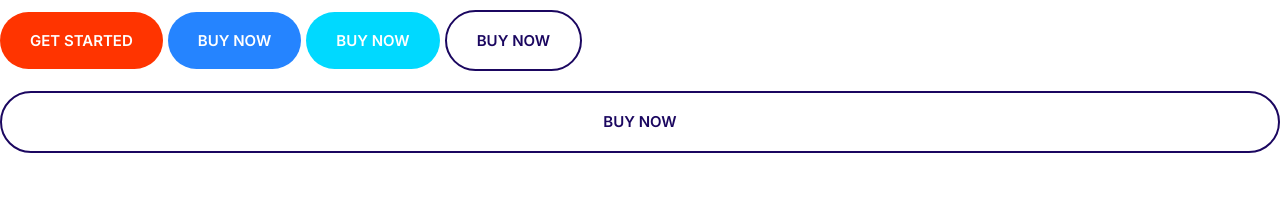
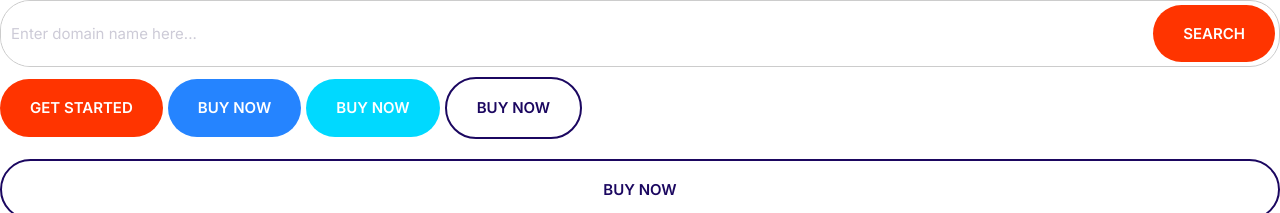
Before and after one commit to zhengshuang2011/HTML-CSS-Project, a plain HTML site: page index.html in a window 1280 px wide. Shown: the top 213 px of the page. Drawn offline with Linux system fonts and the light colour scheme.

Commit message:
Define the input component.

```diff
--- a/css/styles.css
+++ b/css/styles.css
@@ -4,6 +4,8 @@
   --color-accent: #ff3400;
   --color-heading: #1b0760;
   --color-body: #918ca4;
+  --color-border: #ccc;
+  --border-radius: 30px;
 }
 *,
 *::before,
@@ -213,3 +215,34 @@
     font-size: 1.5rem;
   }
 }
+
+/* Inputs */
+.input {
+  padding: 1.5rem 3.5rem;
+  border: 1px solid var(--color-border);
+  border-radius: var(--border-radius);
+  outline: 0;
+  color: var(--color-heading);
+  font-size: 2rem;
+}
+::placeholder {
+  color: #cdcbd7;
+}
+.input-group {
+  border: 1px solid var(--color-border);
+  border-radius: var(--border-radius);
+  display: flex;
+}
+.input-group .input {
+  border: 0;
+  flex-grow: 1;
+  padding: 1.5rem 1rem;
+}
+.input-group .btn--accent {
+  margin: 4px;
+}
+@media screen and (min-width: 1024px) {
+  .input {
+    font-size: 1.5rem;
+  }
+}
--- a/index.html
+++ b/index.html
@@ -15,6 +15,14 @@
     <link rel="stylesheet" href="css/styles.css" />
   </head>
   <body>
+    <div class="input-group">
+      <input
+        type="text"
+        class="input"
+        placeholder="Enter domain name here..."
+      />
+      <button class="btn btn--accent">SEARCH</button>
+    </div>
     <button class="btn btn--accent">GET STARTED</button>
     <button class="btn btn--primary">BUY NOW</button>
     <button class="btn btn--secondary">BUY NOW</button>
```
Also changed, not shown: components/inputs.html (added, +5 -0 lines).
